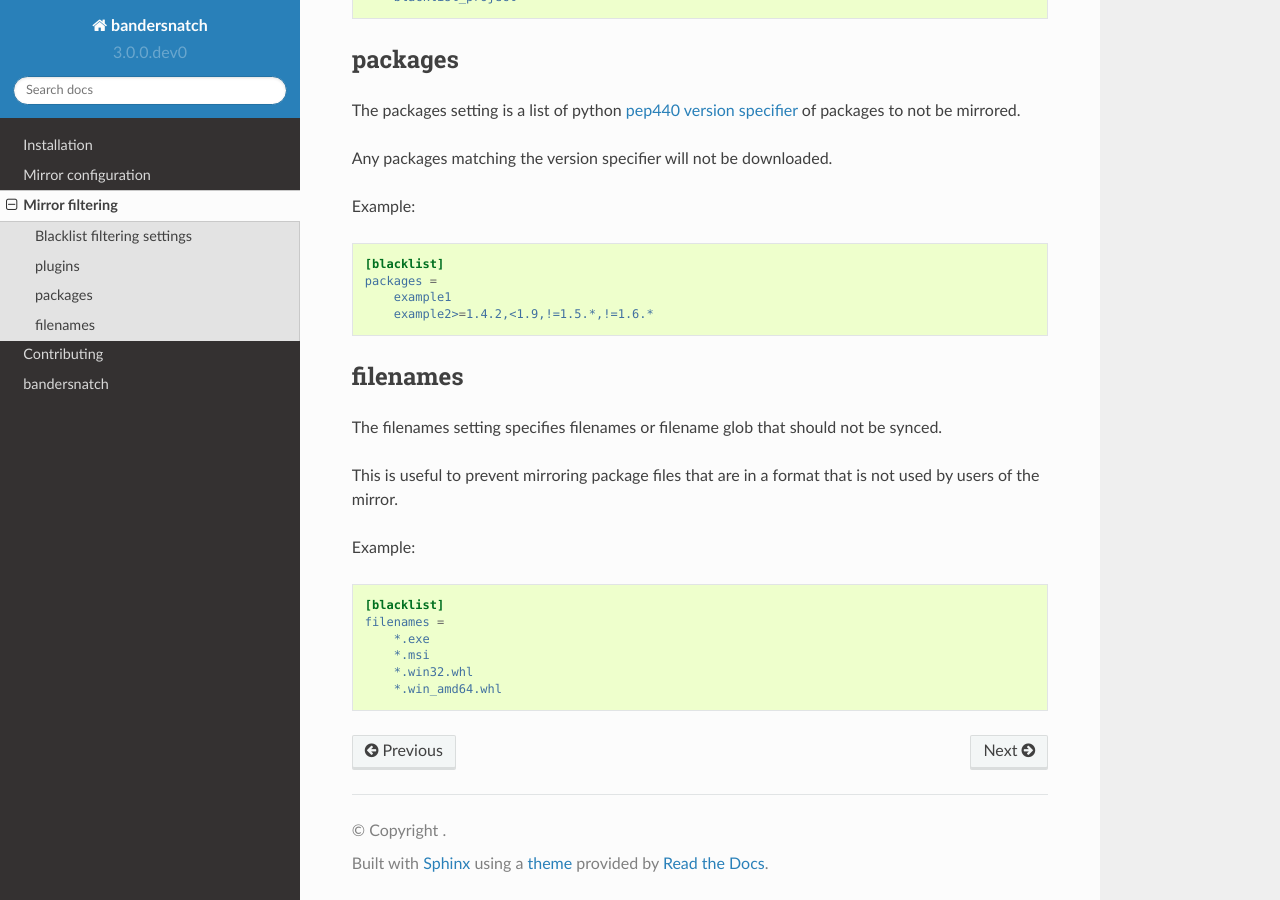
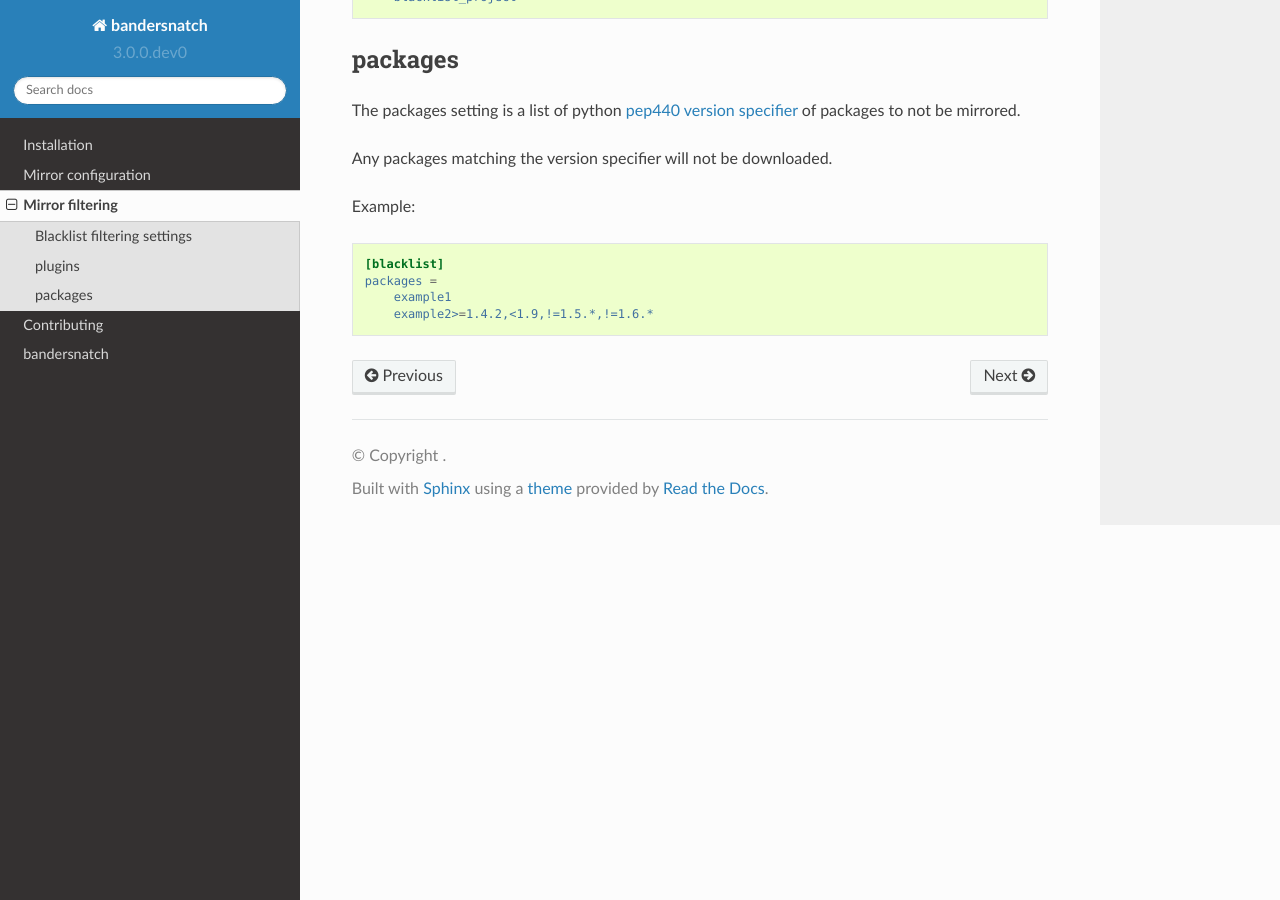
Before and after one commit to pypa/bandersnatch, a Sphinx documentation site: the page built from docs/filtering_configuration.md, in a window 1280 px wide and 900 px high, scrolled down 773 px. Built offline with Sphinx 7.4.7 and the Read the Docs theme 2.0.0, drawn with Linux system fonts in a browser that asks for light colours.

Commit message:
Fix another documentation issue
The filename filtering functionality is not implemented.  Remove it from the documentation.

`````diff
--- a/docs/filtering_configuration.md
+++ b/docs/filtering_configuration.md
@@ -46,20 +46,3 @@
     example1
     example2>=1.4.2,<1.9,!=1.5.*,!=1.6.*
 ```
-
-### filenames
-
-The filenames setting specifies filenames or filename glob that should not be synced.
-
-This is useful to prevent mirroring package files that are in a format that is not used by
-users of the mirror.
-
-Example:
-```ini
-[blacklist]
-filenames =
-    *.exe
-    *.msi
-    *.win32.whl
-    *.win_amd64.whl
-````
`````
